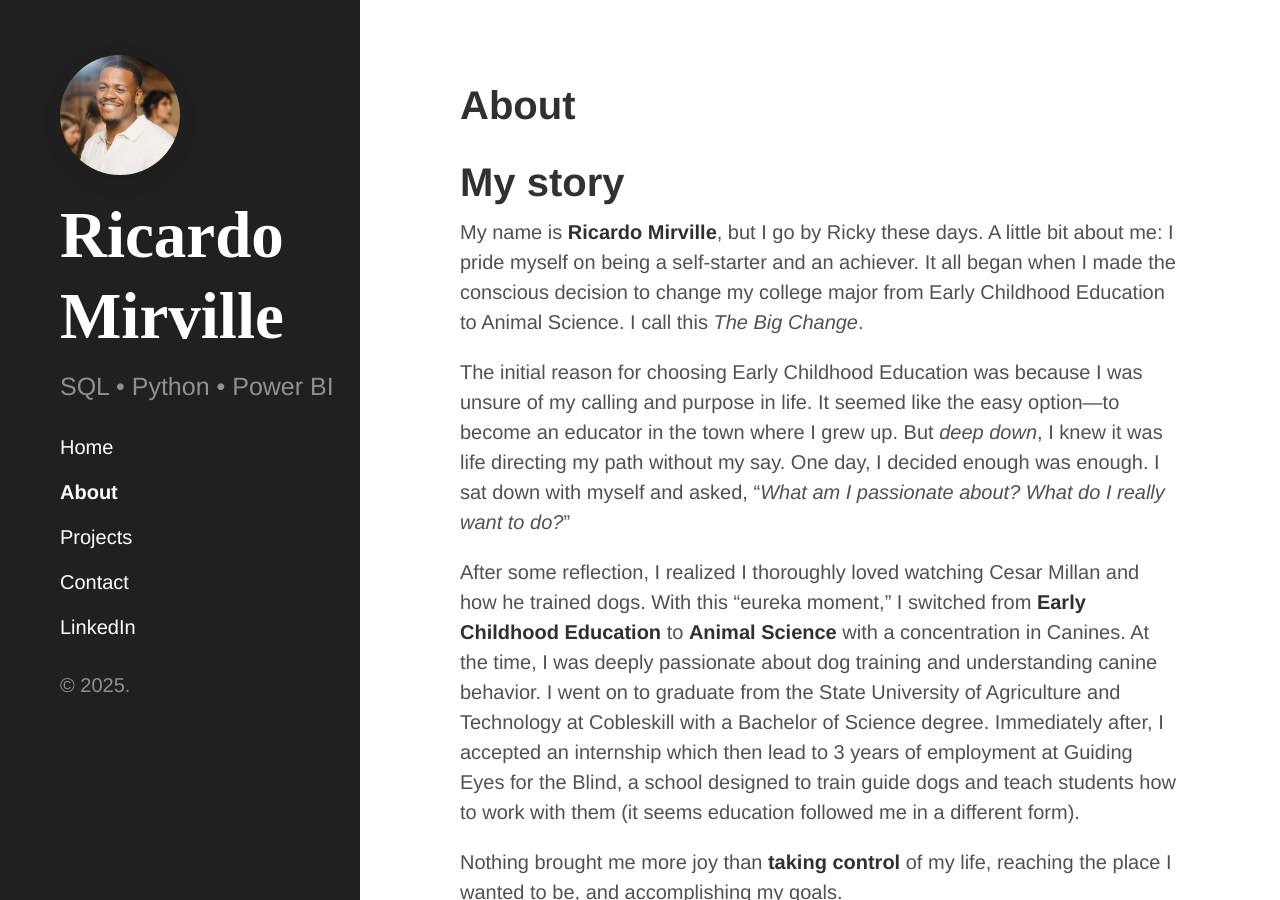
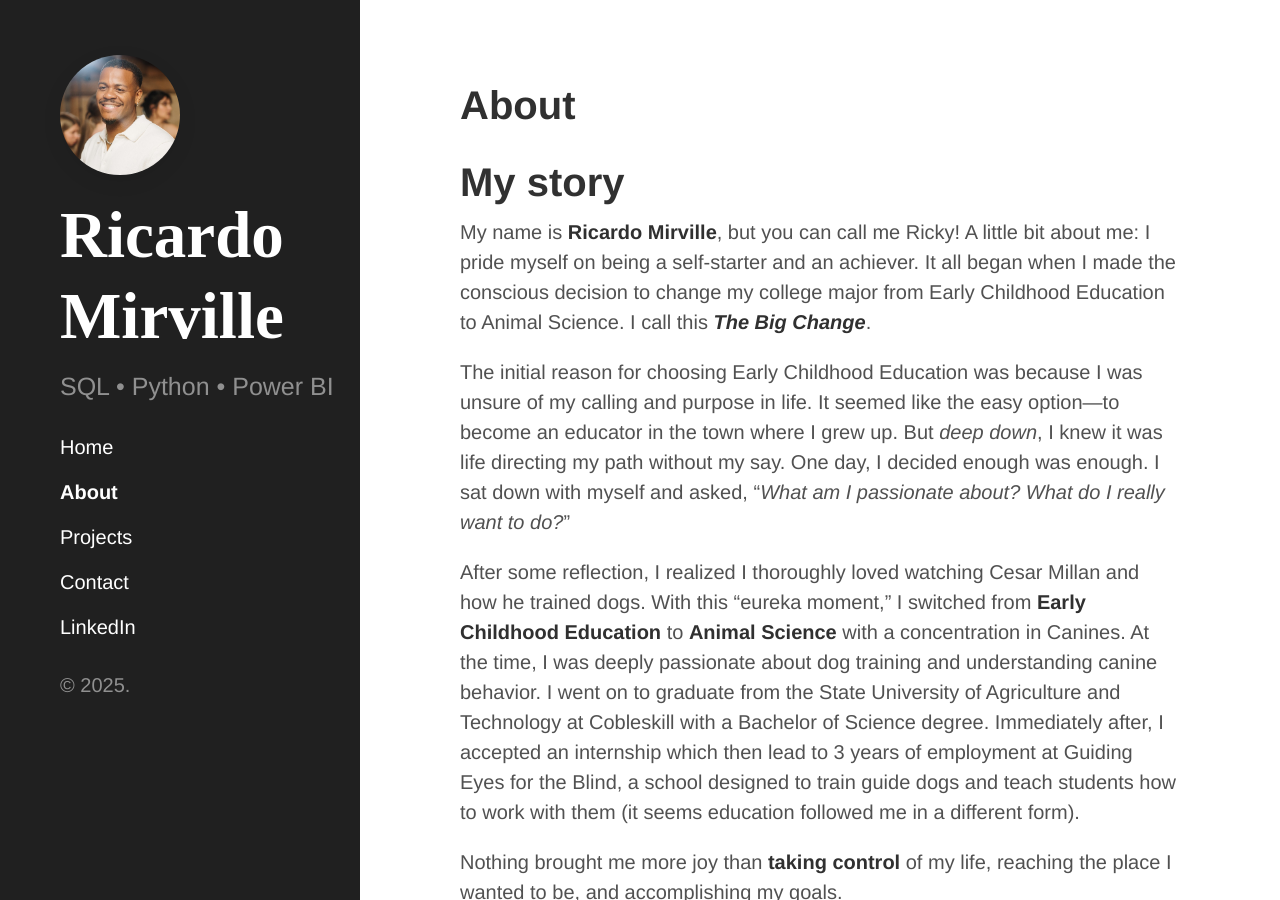
Before and after one commit to RicardoBMirville/Portfolio, a Jekyll site: the page built from about.md, in a window 1280 px wide and 900 px high. Built offline with Jekyll 4.4.1, drawn with Linux system fonts in a browser that asks for light colours.

Commit message:
Update about.md

```diff
--- a/about.md
+++ b/about.md
@@ -9,7 +9,7 @@ permalink: /about/
 <link rel="stylesheet" href="{{ '/assets/css/custom.css' | relative_url }}">
 
 # My story
-My name is **Ricardo Mirville**, but I go by Ricky these days. A little bit about me: I pride myself on being a self-starter and an achiever. It all began when I made the conscious decision to change my college major from Early Childhood Education to Animal Science. I call this *The Big Change*.
+My name is **Ricardo Mirville**, but you can call me Ricky! A little bit about me: I pride myself on being a self-starter and an achiever. It all began when I made the conscious decision to change my college major from Early Childhood Education to Animal Science. I call this ***The Big Change***.
 
 The initial reason for choosing Early Childhood Education was because I was unsure of my calling and purpose in life. It seemed like the easy option—to become an educator in the town where I grew up. But *deep down*, I knew it was life directing my path without my say. One day, I decided enough was enough. I sat down with myself and asked, “*What am I passionate about? What do I really want to do?*”
 
```
